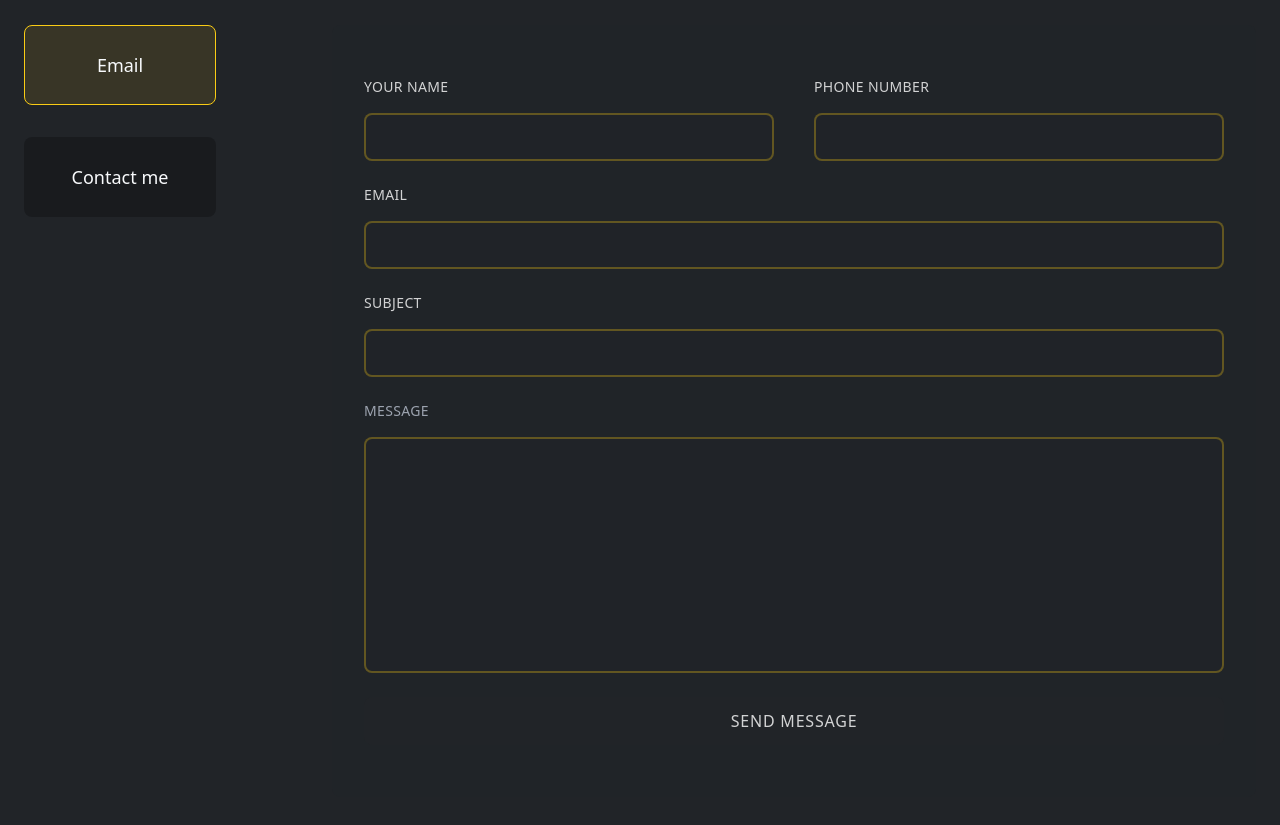
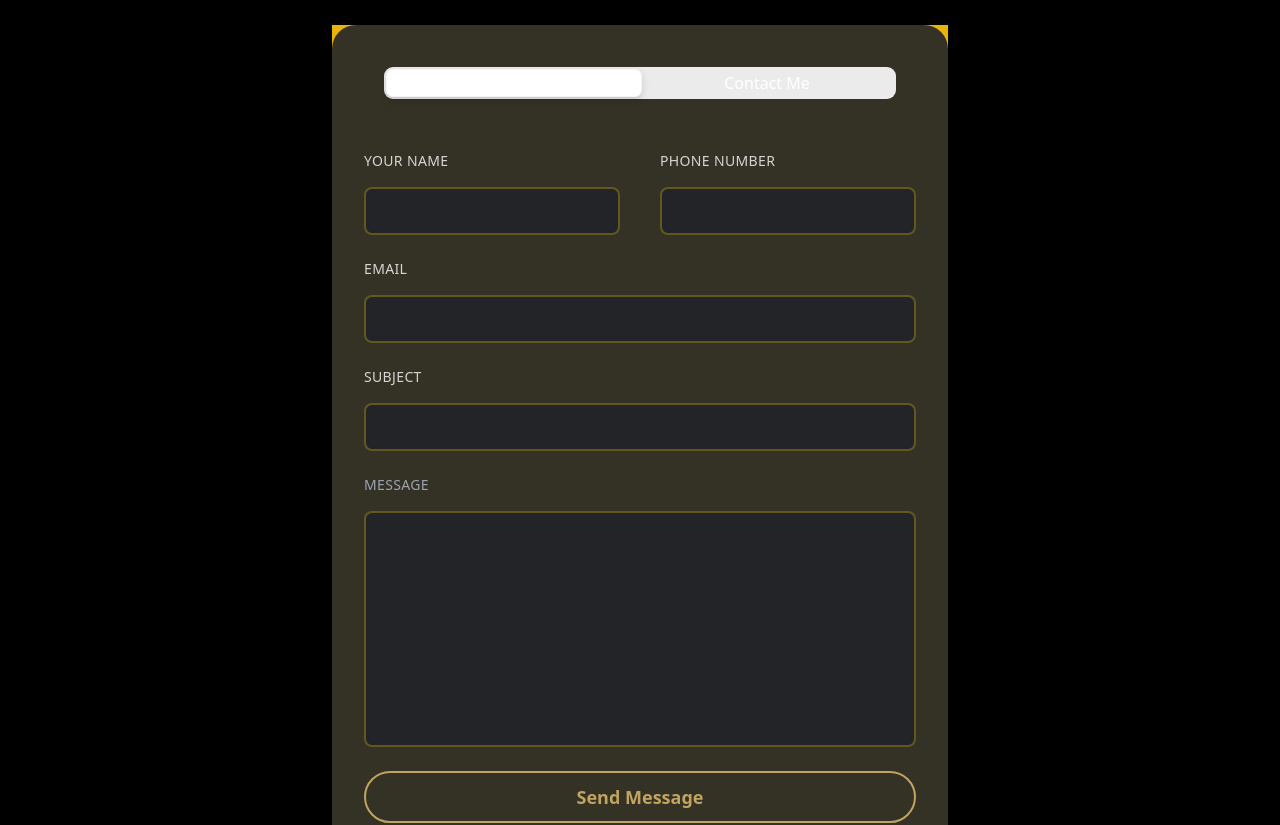
Before and after one commit to Kabileshwaran183/Portfolio, a React (Vite) app: page / in a window 1280 px wide. Shown: the part 3920-4745 px from the top of the page. Built offline with nearby package versions, Linux system fonts and the light colour scheme.

Commit message:
contact sections styled

```diff
--- a/src/Components/Contact/Contact.jsx
+++ b/src/Components/Contact/Contact.jsx
@@ -73,53 +73,51 @@ const Contact = () => {
   return (
     <section
       id="contact"
-      className={`w-full py-20 border-b-[1px] pad ${
-        theme === 'dark' ? 'border-b-bodyColor-dark/50' : 'border-b-bodyColor-light/50'
+      className={`w-full  bg-black border-b-[1px] pad ${theme === 'dark' ? 'border-b-bodyColor-dark/50' : 'border-b-bodyColor-light/50'
         } scroll-mt-[100px]`}
     >
-      <div className="flex justify-center items-center text-center">
+      <div className="flex  justify-center items-center text-center">
         <Title title="CONTACT" des="Contact With Me" />
       </div>
-      <div className="w-full">
-        <div className="w-full h-auto flex flex-col lgl:flex-row justify-between">
-          <div>
-            <ul className="w-48 flex flex-col gap-8">
-              <li
+
+      <div className=" bg-yellow-500 h-auto flex flex-col  lgl:flex-row gap-10 w-[50%] mx-auto">
+        <div className={`w-full  p-8 ${theme === 'dark'
+            ? 'bg-bodyColor-dark/90 shadow-shadowOne'
+            : 'bg-bodyColor-light shadow-md'
+          } flex flex-col gap-8  rounded-3xl `}>
+
+            <div className="tab-container">
+  <button
+    className="tab tab--1"
     onClick={() => {
       setEmailCard(true);
       setcontactCard(false);
     }}
-                className={`${
-                  emailCard
-                    ? "border-designColor dark:border-designColor-dark rounded-lg bg-designColor/10 dark:bg-designColor-dark/10"
-                    : "border-transparent"
-                } resumeLi`}
   >
     Email
-              </li>
-              <li
+  </button>
+  <button
+    className="tab tab--2"
     onClick={() => {
       setEmailCard(false);
       setcontactCard(true);
     }}
-                className={`${
-                  contactCard
-                    ? "border-designColor dark:border-designColor-dark rounded-lg bg-designColor/10 dark:bg-designColor-dark/10"
-                    : "border-transparent"
-                } resumeLi`}
   >
-                Contact me
-              </li>
-            </ul>
+    Contact Me
+  </button>
+  <div
+    className="indicator"
+    style={{
+      left: emailCard ? "2px" : "calc(50% - 2px)",
+    }}
+  ></div>
 </div>
+
+
 
           {/* Email Card */}
           {emailCard && (
-            <div className={`w-full lgl:w-[75%] h-full py-10 ${
-              theme === 'dark'
-                ? 'bg-bodyColor-dark/90 shadow-shadowOne'
-                : 'bg-bodyColor-light shadow-md'
-            } flex flex-col gap-8 p-4 lgl:p-8 rounded-lg`}>
+
             <form
               ref={formRef}
               className="w-full flex flex-col gap-4 lgl:gap-6 py-2 lgl:py-5"
@@ -137,8 +135,7 @@ const Contact = () => {
               )}
               <div className="w-full flex flex-col lgl:flex-row gap-10">
                 <div className="w-full lgl:w-1/2 flex flex-col gap-4">
-                <p className={`text-sm uppercase tracking-wide ${
-                  theme === 'dark' ? 'text-fontColor-dark/80' : 'text-fontColor-light/80'
+                  <p className={`text-sm uppercase tracking-wide ${theme === 'dark' ? 'text-fontColor-dark/80' : 'text-fontColor-light/80'
                     }`}>
                     Your Name
                   </p>
@@ -151,8 +148,7 @@ const Contact = () => {
                   />
                 </div>
                 <div className="w-full lgl:w-1/2 flex flex-col gap-4">
-                <p className={`text-sm uppercase tracking-wide ${
-                  theme === 'dark' ? 'text-fontColor-dark/80' : 'text-fontColor-light/80'
+                  <p className={`text-sm uppercase tracking-wide ${theme === 'dark' ? 'text-fontColor-dark/80' : 'text-fontColor-light/80'
                     }`}>
                     Phone Number
                   </p>
@@ -160,8 +156,7 @@ const Contact = () => {
                     name="phone_number"
                     onChange={(e) => setPhoneNumber(e.target.value)}
                     value={phoneNumber}
-                  className={`${
-                    theme === 'dark'
+                    className={`${theme === 'dark'
                         ? 'bg-bodyColor-dark/90 text-fontColor-dark border-2 border-designColor-dark/30 hover:border-designColor-dark/70'
                         : 'bg-bodyColor-light/90 text-fontColor-light border-2 border-designColor-light/30 hover:border-designColor-light/70'
                       } contactInput transition-colors duration-300`}
@@ -170,8 +165,7 @@ const Contact = () => {
                 </div>
               </div>
               <div className="flex flex-col gap-4">
-                <p className={`text-sm uppercase tracking-wide ${
-                  theme === 'dark' ? 'text-fontColor-dark/80' : 'text-fontColor-light/80'
+                <p className={`text-sm uppercase tracking-wide ${theme === 'dark' ? 'text-fontColor-dark/80' : 'text-fontColor-light/80'
                   }`}>
                   Email
                 </p>
@@ -179,8 +173,7 @@ const Contact = () => {
                   name="from_email"
                   onChange={(e) => setEmail(e.target.value)}
                   value={email}
-                  className={`${
-                    theme === 'dark'
+                  className={`${theme === 'dark'
                       ? 'bg-bodyColor-dark/90 text-fontColor-dark border-2 border-designColor-dark/30 hover:border-designColor-dark/70'
                       : 'bg-bodyColor-light/90 text-fontColor-light border-2 border-designColor-light/30 hover:border-designColor-light/70'
                     } contactInput transition-colors duration-300`}
@@ -188,8 +181,7 @@ const Contact = () => {
                 />
               </div>
               <div className="flex flex-col gap-4">
-                <p className={`text-sm uppercase tracking-wide ${
-                  theme === 'dark' ? 'text-fontColor-dark/80' : 'text-fontColor-light/80'
+                <p className={`text-sm uppercase tracking-wide ${theme === 'dark' ? 'text-fontColor-dark/80' : 'text-fontColor-light/80'
                   }`}>
                   Subject
                 </p>
@@ -197,8 +189,7 @@ const Contact = () => {
                   name="subject"
                   onChange={(e) => setSubject(e.target.value)}
                   value={subject}
-                  className={`${
-                    theme === 'dark'
+                  className={`${theme === 'dark'
                       ? 'bg-bodyColor-dark/90 text-fontColor-dark border-2 border-designColor-dark/30 hover:border-designColor-dark/70'
                       : 'bg-bodyColor-light/90 text-fontColor-light border-2 border-designColor-light/30 hover:border-designColor-light/70'
                     } contactInput transition-colors duration-300`}
@@ -206,8 +197,7 @@ const Contact = () => {
                 />
               </div>
               <div className="flex flex-col gap-4">
-                <p className={`text-sm uppercase tracking-wide ${
-                  theme === 'dark' ? 'text-gray-400' : 'text-gray-700'
+                <p className={`text-sm uppercase tracking-wide ${theme === 'dark' ? 'text-gray-400' : 'text-gray-700'
                   }`}>
                   Message
                 </p>
@@ -215,8 +205,7 @@ const Contact = () => {
                   name="message"
                   onChange={(e) => setMessage(e.target.value)}
                   value={message}
-                  className={`${
-                    theme === 'dark'
+                  className={`${theme === 'dark'
                       ? 'bg-bodyColor-dark/90 text-fontColor-dark border-2 border-designColor-dark/30 hover:border-designColor-dark/70'
                       : 'bg-bodyColor-light/90 text-fontColor-light border-2 border-designColor-light/30 hover:border-designColor-light/70'
                     } contactTextArea transition-colors duration-300`}
@@ -227,26 +216,22 @@ const Contact = () => {
               <div className="w-full">
                 <button
                   type="submit"
-                    className={`w-full h-12 rounded-lg text-base tracking-wider uppercase duration-300 hover:border-[1px] hover:border-designColor border-transparent ${
-                      theme === 'dark'
-                        ? 'bg-bodyColor-dark text-fontColor-dark/80 hover:text-fontColor-dark'
-                        : 'bg-bodyColor-light/90 text-fontColor-light/80 hover:text-fontColor-light'
-                    }`}
+                  className="relative w-full cursor-pointer rounded-[34px] border-2 border-[#c1a362] bg-transparent px-6 py-2.5 text-lg font-semibold text-[#c1a362] overflow-hidden transition-all duration-[600ms] ease-[cubic-bezier(0.23,1,0.32,1)] group"
                 >
+                  <span
+                    className="absolute inset-0 m-auto h-12 w-12 scale-0 rounded-full bg-[#c1a362] transition-all duration-[600ms] ease-[cubic-bezier(0.23,1,0.32,1)] -z-10 group-hover:scale-150"
+                    style={{ transitionTimingFunction: 'cubic-bezier(0.23, 1, 0.32, 1)' }}
+                  ></span>
+                  <span className="relative z-10 group-hover:text-[#212121] group-hover:scale-110 group-active:scale-100 transition-all duration-[300ms] ease-[cubic-bezier(0.23,1,0.32,1)]">
                     Send Message
+                  </span>
                 </button>
               </div>
             </form>
-            </div>
+
           )}
-
           {/* Contact Info Card */}
           {contactCard && (
-            <div className={`w-full lgl:w-[75%] h-full py-10 ${
-              theme === 'dark'
-                ? 'bg-bodyColor-dark/90 shadow-shadowOne'
-                : 'bg-bodyColor-light shadow-md'
-            } flex flex-col gap-8 p-4 lgl:p-8 rounded-lg`}>
 
             <div className="grid grid-cols-1 md:grid-cols-2 gap-6">
               <ContactItem
@@ -280,9 +265,11 @@ const Contact = () => {
                 label="Follow on Instagram"
               />
             </div>
+          )}
+
         </div>
-          )}
-        </div>
+
+
       </div>
     </section>
   );
@@ -292,17 +279,14 @@ const ContactItem = ({ icon, title, link, label }) => {
   const { theme } = useContext(ThemeContext);
 
   return (
-    <div className={`flex items-center gap-4 p-4 rounded-lg shadow-md transition-shadow ${
-      theme === 'dark' ? 'bg-bodyColor-dark/80' : 'bg-bodyColor-light/80'
+    <div className={`flex items-center gap-4 p-4 rounded-lg shadow-md transition-shadow ${theme === 'dark' ? 'bg-bodyColor-dark/80' : 'bg-bodyColor-light/80'
       }`}>
-      <span className={`text-2xl ${
-        theme === 'dark'
+      <span className={`text-2xl ${theme === 'dark'
           ? 'text-designColor-dark hover:text-designColor-dark/90'
           : 'text-designColor-light hover:text-designColor-light/90'
         } transition-colors duration-300`}>{icon}</span>
       <div>
-        <h3 className={`text-lg font-medium ${
-          theme === 'dark' ? 'text-fontColor-dark' : 'text-fontColor-light'
+        <h3 className={`text-lg font-medium ${theme === 'dark' ? 'text-fontColor-dark' : 'text-fontColor-light'
           }`}>
           {title}
         </h3>
@@ -310,8 +294,7 @@ const ContactItem = ({ icon, title, link, label }) => {
           href={link}
           target="_blank"
           rel="noreferrer"
-          className={`${
-            theme === 'dark' ? 'text-fontColor-dark/80' : 'text-fontColor-light/80'
+          className={`${theme === 'dark' ? 'text-fontColor-dark/80' : 'text-fontColor-light/80'
             } hover:text-designColor transition-colors`}
         >
           {label}
--- a/src/index.css
+++ b/src/index.css
@@ -166,3 +166,39 @@
     color: var(--button-text) !important;
   }
 }
+.tab-container {
+  display: flex;
+  flex-direction: row;
+  align-items: flex-start;
+  position: relative;
+  padding: 2px;
+  background-color: #ebebec;
+  border-radius: 9px;
+  margin: 10px 20px 0px 20px;
+  position: relative;
+}
+
+.tab {
+  width: 50%;
+  height: 28px;
+  position: relative;
+  z-index: 99;
+  background-color: transparent;
+  border: 0;
+  outline: none;
+  cursor: pointer;
+  font-weight: 500;
+}
+
+.indicator {
+  width: 50%;
+  height: 28px;
+  background: #FFFFFF;
+  position: absolute;
+  top: 2px;
+  z-index: 9;
+  border: 0.5px solid rgba(0, 0, 0, 0.04);
+  box-shadow: 0px 3px 8px rgba(0, 0, 0, 0.12), 0px 3px 1px rgba(0, 0, 0, 0.04);
+  border-radius: 7px;
+  transition: all 0.2s ease-out;
+}
```
Also changed, not shown: src/Components/Contact/ContactStyle.css (deleted, +0 -165 lines). Lines whose indentation alone changed are shown as unchanged.
